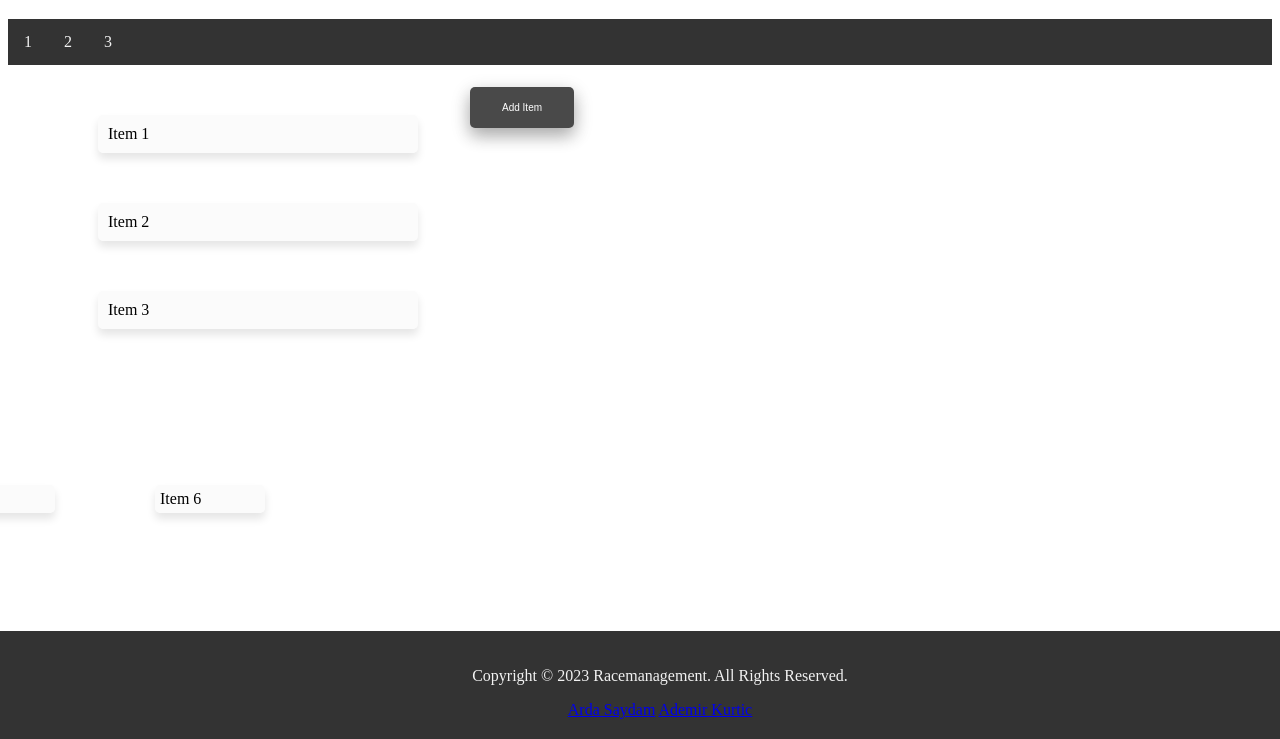
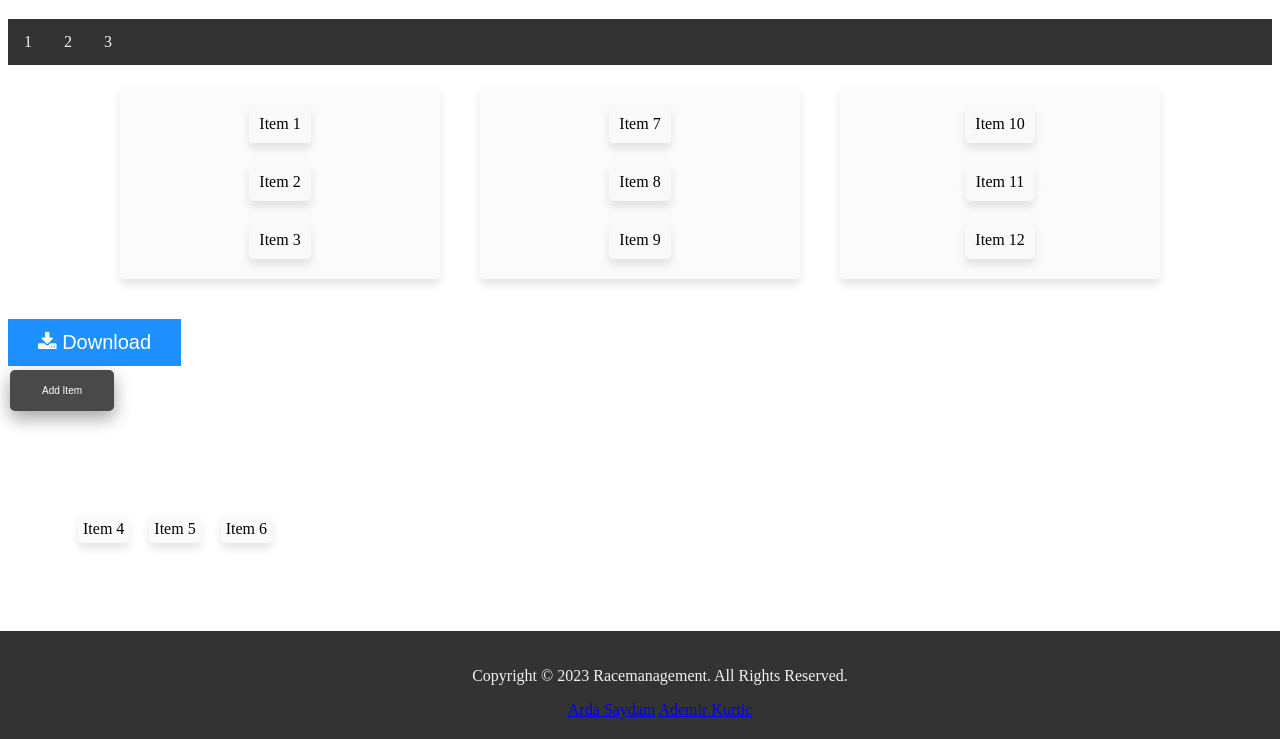
Before and after one commit to 2324-3bhif-teaching/Racemanagement, a website: page RaceManagement/public/index.html in a window 1280 px wide. Shown: the part 61-800 px from the top of the page. Drawn offline with Linux system fonts and the light colour scheme.

Commit message:
feat: overworked Lists, Drag &Drop implemented

```diff
--- a/RaceManagement/public/css/style.css
+++ b/RaceManagement/public/css/style.css
@@ -1,3 +1,4 @@
+/* General styles */
 h1 {
   margin-left: auto;
   margin-right: auto;
@@ -26,41 +27,57 @@ h1 {
   color: black;
 }
 
+/* Container styles */
+.container {
+  display: flex;
+  flex-wrap: wrap; /* Allow wrapping if needed */
+  justify-content: center; /* Center the lists horizontally */
+  gap: 20px; /* Space between the lists */
+  padding: 10px;
+}
 
-
-/* Float the list on the left */
-.container {
-
-    float: left;
-    margin-left: auto;
-    margin-right: auto;
+/* Style each list */
+.list {
+  display: flex;
+  flex-direction: column;
+  align-items: center;
+  background-color: #f2f2f256;
+  border-radius: 5px;
+  padding: 10px;
+  margin: 10px;
+  flex: 1 1 150px; /* Make the lists flexible and responsive */
+  max-width: 300px; /* Maximum width for each list */
+  box-shadow: 0 6px 8px rgba(0, 0, 0, 0.1);
+  border-color: #333;
+  list-style-type: none; /* Remove the bullet points */
 }
 
 /* Style each list item */
-.container li {
-
+.list li {
   background-color: #f2f2f256;
   border-radius: 5px;
   padding: 10px;
-    margin: 50px;
-    width: 300px;
+  margin: 10px;
+  flex: 1 1 auto; /* Make the items flexible and responsive */
+  max-width: 300px; /* Maximum width for each item */
   box-shadow: 0 6px 8px rgba(0, 0, 0, 0.1);
   border-color: #333;
-    list-style-type: none; /* Add this line to remove the bullet points */
+  list-style-type: none; /* Remove the bullet points */
 }
 
 /* Style the list item content */
-.container li p {
+.list li p {
   color: #333;
   font-size: 16px;
   margin: 0;
 }
 
 /* Change color on hover */
-.container li:hover {
+.list li:hover {
   background-color: #ddd;
   box-shadow: 0 4px 8px rgba(0, 0, 0, 0.1);
 }
+
 /* Style the footer */
 .footer {
   position: fixed;
@@ -73,7 +90,7 @@ h1 {
   padding: 20px;
 }
 
-.button{
+.button {
   background-color: #494949;
   border: none;
   color: white;
@@ -92,33 +109,54 @@ h1 {
 .button1 {
   box-shadow: 0 8px 16px 0 rgba(0,0,0,0.2), 0 6px 20px 0 rgba(0,0,0,0.19);
 }
+
+/* Horizontal list styles */
 .horizontalList {
   position: fixed;
-  right: 650px;
   bottom: 150px; /* Adjust this value based on the footer height */
   width: 100%;
-  padding: 10px;
-  border-color: #333;
+  max-height: 20vh; /* Constrain the height to prevent overflow */
+  overflow-x: auto; /* Add horizontal scrolling */
+  overflow-y: hidden; /* Hide vertical overflow */
+  padding: 20px;
+  box-sizing: border-box;
 }
 
 .horizontal-list {
   display: flex;
-  justify-content: center;
+  flex-wrap: nowrap; /* Prevent wrapping to keep items in a single line */
 }
 
 .horizontal-list li {
   background-color: #f2f2f256;
   border-radius: 5px;
   padding: 5px;
-    margin: 50px;
-    width: 100px;
+  margin: 10px; /* Adds spacing between each list item */
+  flex: 0 0 auto; /* Keep the items from shrinking */
+  max-width: 150px; /* Maximum width for each item */
   box-shadow: 0 6px 8px rgba(0, 0, 0, 0.1);
   border-color: #454545;
-    list-style-type: none; /* Add this line to remove the bullet points */
+  list-style-type: none; /* Remove the bullet points */
+}
 
-}
 /* Change color on hover */
 .horizontal-list li:hover {
   background-color: #ddd;
   box-shadow: 0 4px 8px rgba(0, 0, 0, 0.1);
 }
+
+/* Download button styles */
+.btn {
+  background-color: DodgerBlue;
+  border: none;
+  color: white;
+  padding: 12px 30px;
+  cursor: pointer;
+  font-size: 20px;
+  margin-top: 20px; /* Add margin to separate the button from the list */
+}
+
+/* Darker background on mouse-over */
+.btn:hover {
+  background-color: RoyalBlue;
+}
--- a/RaceManagement/public/index.html
+++ b/RaceManagement/public/index.html
@@ -3,6 +3,7 @@
 <head>
     <title>Racemanagement</title>
     <link rel="stylesheet" type="text/css" href="css/style.css">
+    <link rel="stylesheet" href="https://cdnjs.cloudflare.com/ajax/libs/font-awesome/4.7.0/css/font-awesome.min.css">
     <script src="index.js" type="module" defer></script>
 </head>
 <body>
@@ -18,7 +19,19 @@
             <li draggable="true" id="item2">Item 2</li>
             <li draggable="true" id="item3">Item 3</li>
         </ul>
+        <ul class="list" id="myList3">
+            <li draggable="true" id="item7">Item 7</li>
+            <li draggable="true" id="item8">Item 8</li>
+            <li draggable="true" id="item9">Item 9</li>
+        </ul>
+        <ul class="list" id="myList4">
+            <li draggable="true" id="item10">Item 10</li>
+            <li draggable="true" id="item11">Item 11</li>
+            <li draggable="true" id="item12">Item 12</li>
+        </ul>
+
     </div>
+    <button class="btn"><i class="fa fa-download"></i> Download</button>
     <br>
     <button class="button button1" id="addButton" type="submit" name="loginButton">Add Item</button>
 
```
Also changed, not shown: 1 other file. Lines whose indentation alone changed are shown as unchanged.
